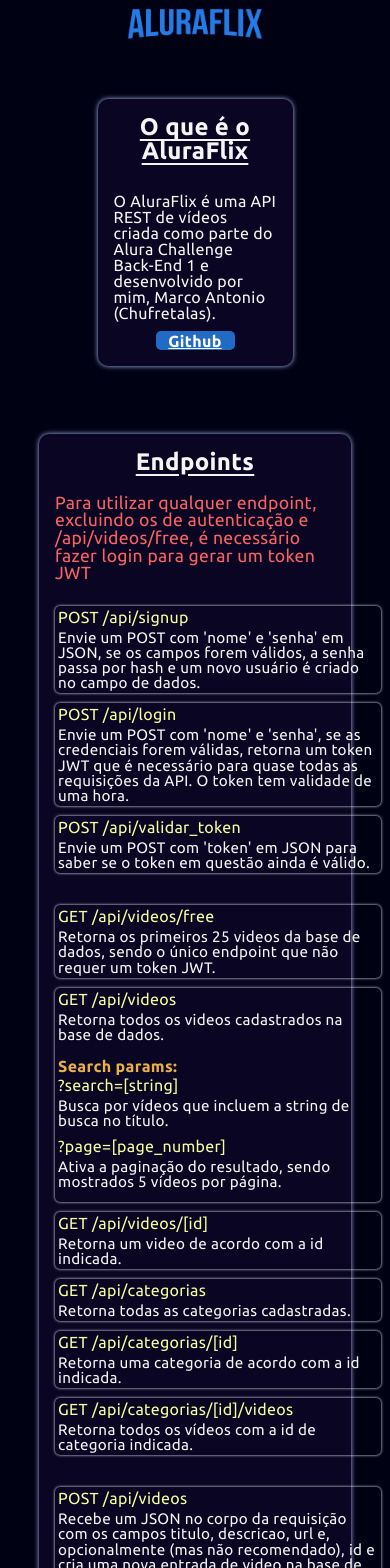
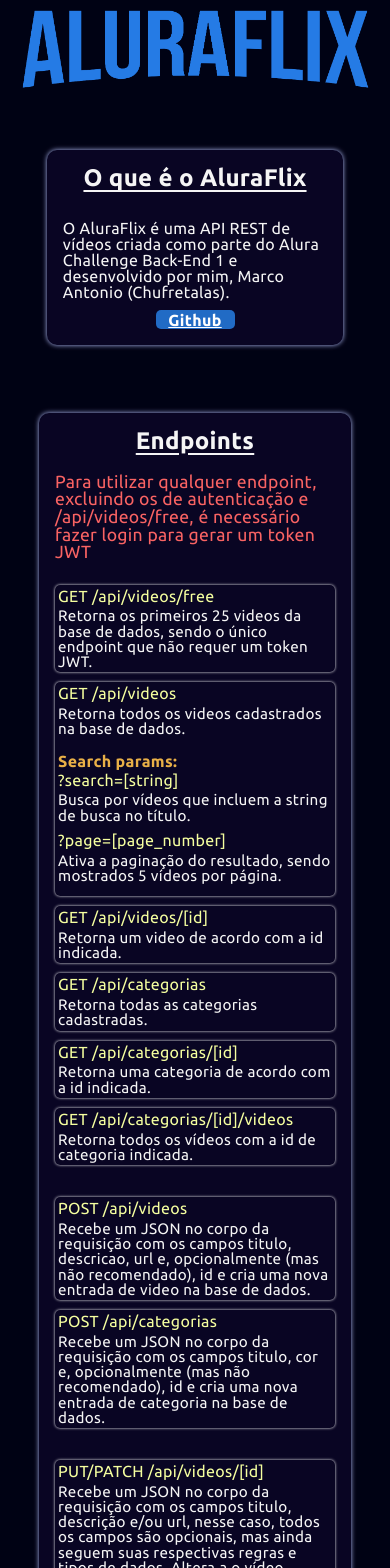
Before and after one commit to Chufretalas/aluraflix, a SvelteKit app: page / in a window 390 px wide. Shown: the top 1568 px of the page. Built offline with nearby package versions, Linux system fonts and the light colour scheme.

Commit message:
made the layout more responsive

```diff
--- a/src/routes/+page.svelte
+++ b/src/routes/+page.svelte
@@ -75,7 +75,7 @@
     }
 
     .logo-img {
-        max-width: 35%;
+        max-width: 90%;
         max-height: 15vh;
     }
 
@@ -89,6 +89,12 @@
 
     .intro-wrapper {
         margin: 0 15vw;
+    }
+
+    @media(max-width: 800px) {
+        .intro-wrapper {
+            margin: 0 2vw;
+        }
     }
 
     .intro-content {
@@ -106,9 +112,19 @@
 
     .endpoints-list-wrapper {
         display: flex;
-        justify-content: space-around;
+        flex-direction: column;
+        align-items: center;
+        justify-content: flex-start;
         flex-wrap: wrap;
         column-gap: 15px;
+        min-height: 100vh;
+        max-height: 100vh;
+    }
+
+    @media (max-width: 900px) {
+        .endpoints-list-wrapper {
+            max-height: none;
+        }
     }
 
     .endpoints-list__column {
@@ -123,6 +139,12 @@
         box-shadow: 0 0 3px white;
         border-radius: 5px;
         padding: 3px;
+    }
+
+    @media (max-width: 800px) {
+        .endpoint-item {
+            width: auto;
+        }
     }
 
     .endpoint-item span {
--- a/src/routes/endpoints.json
+++ b/src/routes/endpoints.json
@@ -1,18 +1,4 @@
 [
-    [
-        {
-            "url": "POST /api/signup",
-            "description": "Envie um POST com 'nome' e 'senha' em JSON, se os campos forem válidos, a senha passa por hash e um novo usuário é criado no campo de dados."
-        },
-        {
-            "url": "POST /api/login",
-            "description": "Envie um POST com 'nome' e 'senha', se as credenciais forem válidas, retorna um token JWT que é necessário para quase todas as requisições da API. O token tem validade de uma hora."
-        },
-        {
-            "url": "POST /api/validar_token",
-            "description": "Envie um POST com 'token' em JSON para saber se o token em questão ainda é válido."
-        }
-    ],
     [
         {
             "url": "GET /api/videos/free",
@@ -78,5 +64,19 @@
             "url": "DELETE /api/categorias/[id]",
             "description": "Deleta a categoria indicada pela id na url."
         }
+    ],
+    [
+        {
+            "url": "POST /api/signup",
+            "description": "Envie um POST com 'nome' e 'senha' em JSON, se os campos forem válidos, a senha passa por hash e um novo usuário é criado no campo de dados."
+        },
+        {
+            "url": "POST /api/login",
+            "description": "Envie um POST com 'nome' e 'senha', se as credenciais forem válidas, retorna um token JWT que é necessário para quase todas as requisições da API. O token tem validade de uma hora."
+        },
+        {
+            "url": "POST /api/validar_token",
+            "description": "Envie um POST com 'token' em JSON para saber se o token em questão ainda é válido."
+        }
     ]
 ]
```
